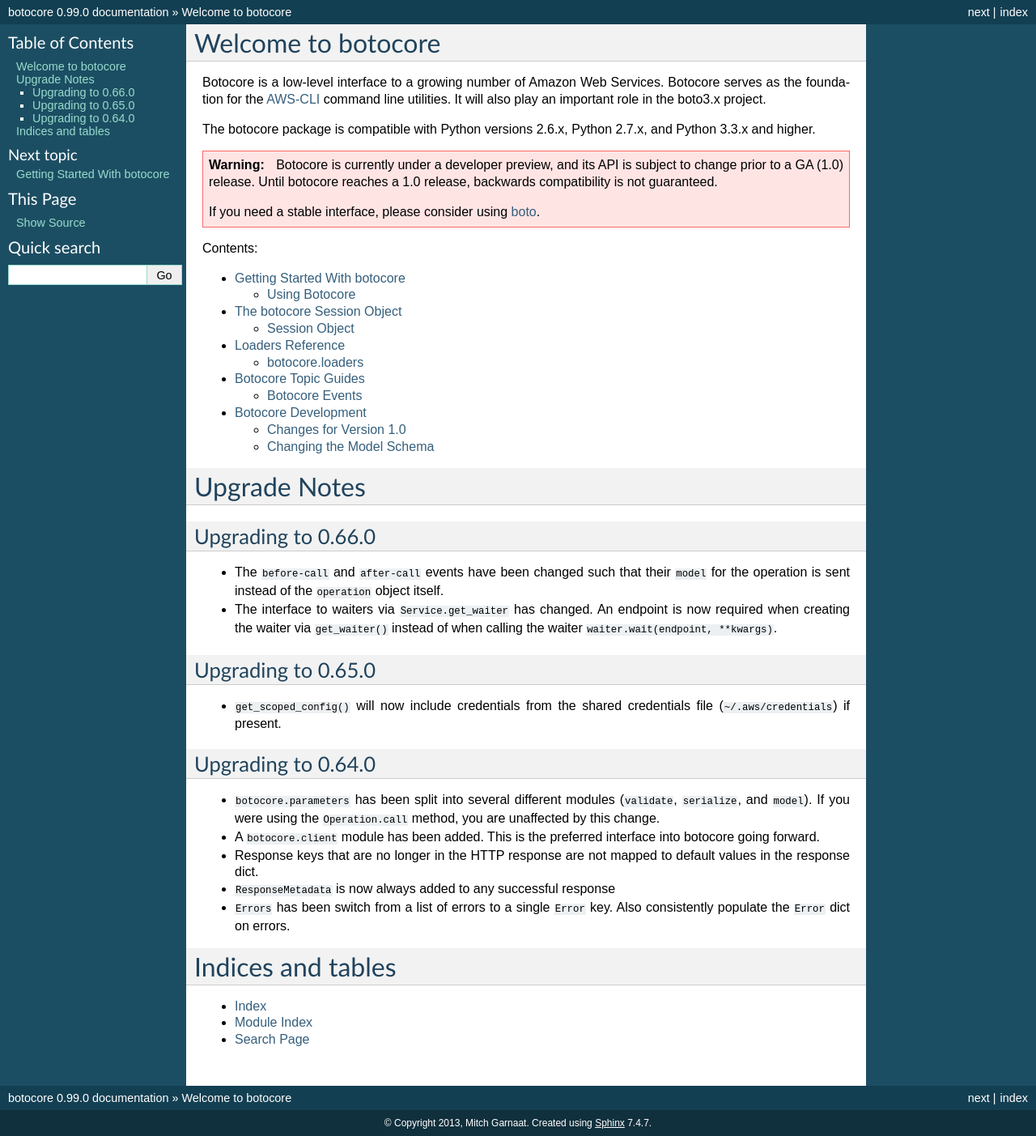
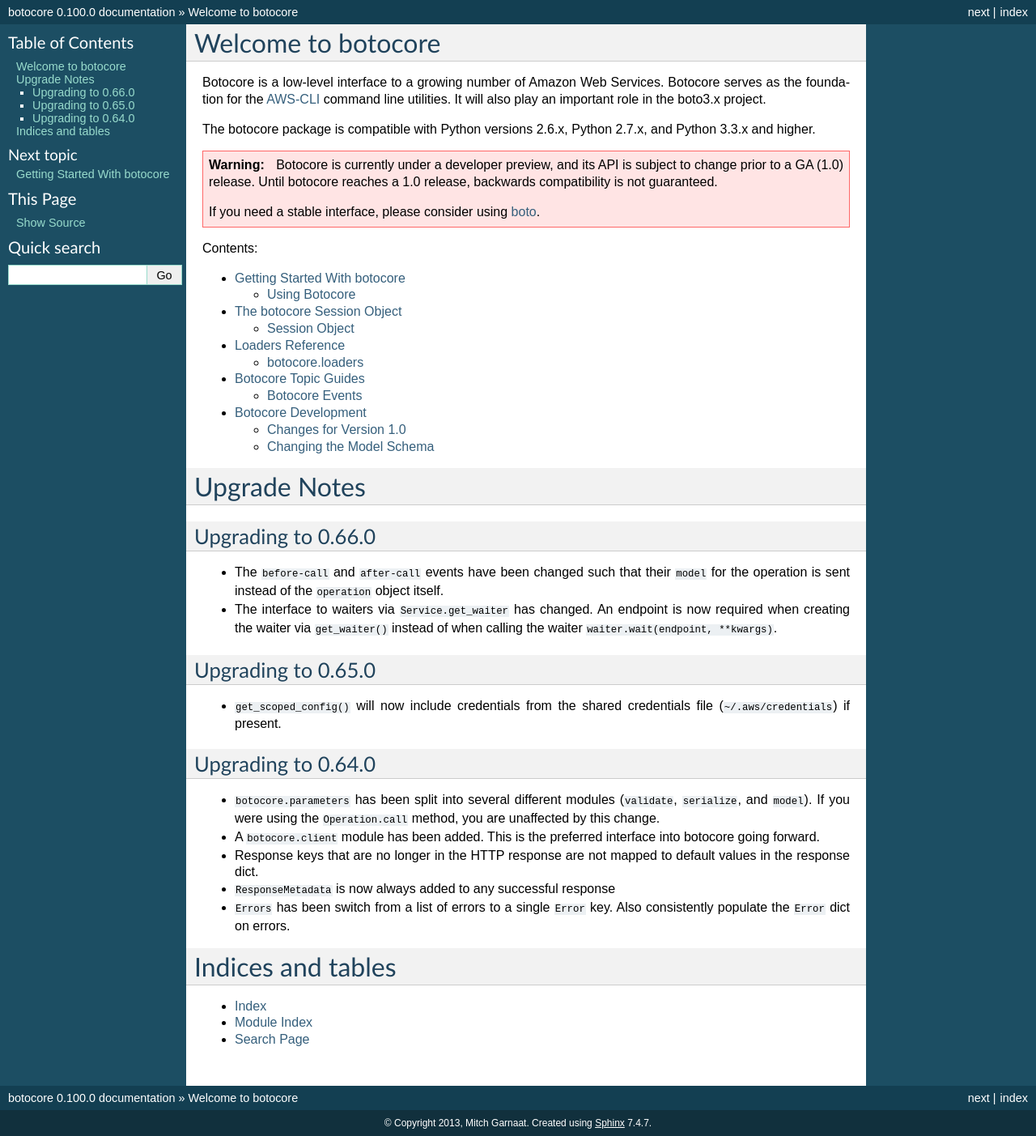
Before and after one commit to vbrizgamnk/botocore, a Sphinx documentation site: the page built from docs/source/index.rst, in a window 1280 px wide. Shown: the whole page at 81% size. Built offline with Sphinx 7.4.7, drawn with Linux system fonts in a browser that asks for light colours.

Commit message:
Bumping version to 0.100.0

```diff
--- a/botocore/__init__.py
+++ b/botocore/__init__.py
@@ -16,7 +16,7 @@ import os
 import re
 import logging
 
-__version__ = '0.99.0'
+__version__ = '0.100.0'
 
 
 class NullHandler(logging.Handler):
--- a/docs/source/conf.py
+++ b/docs/source/conf.py
@@ -48,9 +48,9 @@ copyright = u'2013, Mitch Garnaat'
 # built documents.
 #
 # The short X.Y version.
-version = '0.99'
+version = '0.100'
 # The full version, including alpha/beta/rc tags.
-release = '0.99.0'
+release = '0.100.0'
 
 # The language for content autogenerated by Sphinx. Refer to documentation
 # for a list of supported languages.
```
